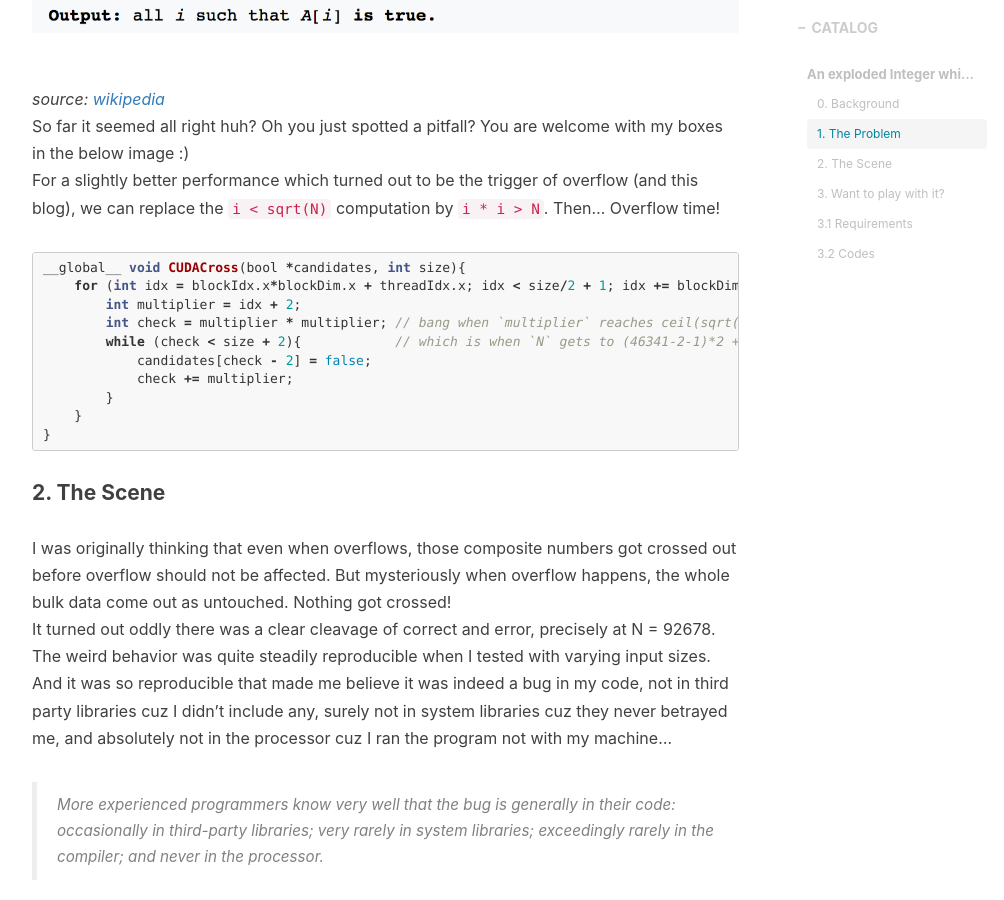
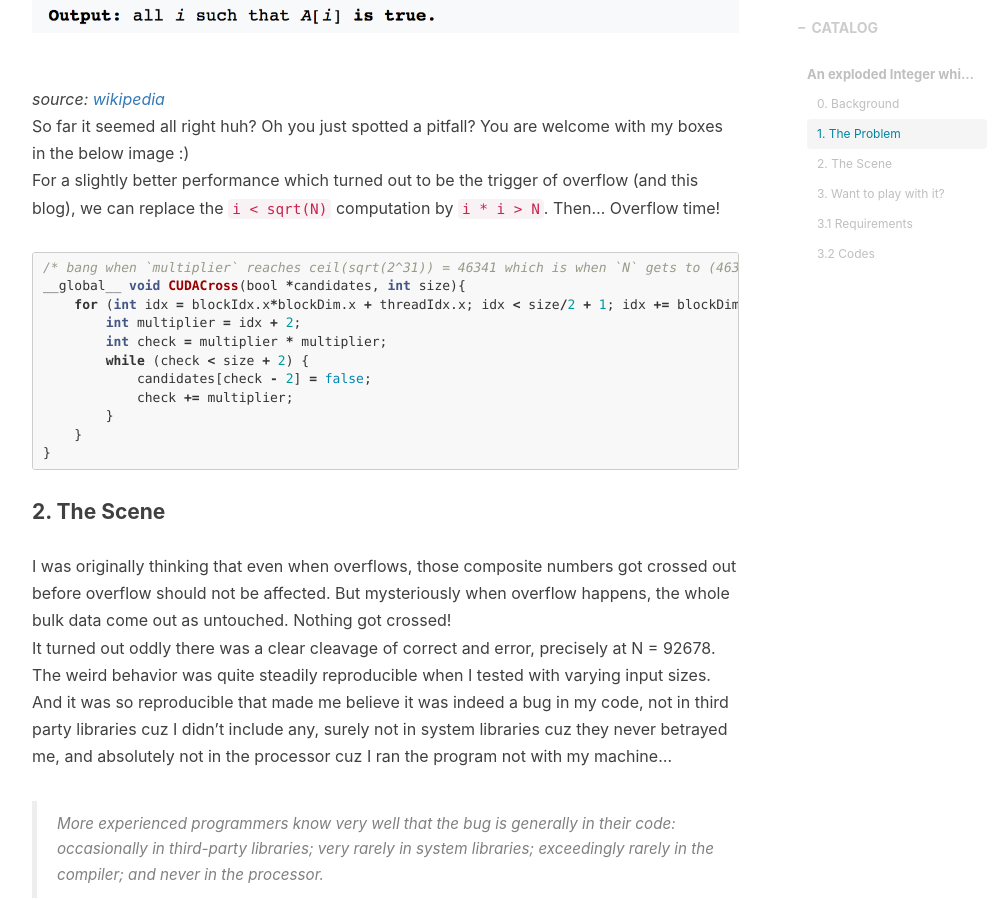
Before and after one commit to Alex-X-W/Alex-X-W.github.io, a Jekyll site: the page built from _posts/2017-11-04-gpu_overflow.markdown, in a window 1280 px wide and 900 px high, scrolled down 1661 px. Shown: the whole window, without its empty margins (233-1237 px from the left). Built offline with Jekyll 4.4.1, drawn with Linux system fonts in a browser that asks for light colours; nearby versions of some CDN libraries; comment, search, counter and statistics services are not loaded.

Commit message:
fix bugs

````diff
--- a/_posts/2017-11-04-gpu_overflow.markdown
+++ b/_posts/2017-11-04-gpu_overflow.markdown
@@ -28,11 +28,15 @@
 For a slightly better performance which turned out to be the trigger of overflow (and this blog), we can replace the `i < sqrt(N)` computation by `i * i > N`. Then...
 Overflow time!
 ```c
+/*
+bang when `multiplier` reaches ceil(sqrt(2^31)) = 46341
+which is when `N` gets to (46341-2-1)*2 + 2 = 92678
+*/
 __global__ void CUDACross(bool *candidates, int size){
     for (int idx = blockIdx.x*blockDim.x + threadIdx.x; idx < size/2 + 1; idx += blockDim.x * gridDim.x) {
         int multiplier = idx + 2;
-        int check = multiplier * multiplier; // bang when `multiplier` reaches ceil(sqrt(2^31)) = 46341
-        while (check < size + 2){            // which is when `N` gets to (46341-2-1)*2 + 2 = 92678
+        int check = multiplier * multiplier;
+        while (check < size + 2) {
             candidates[check - 2] = false;
             check += multiplier;
         }
````
